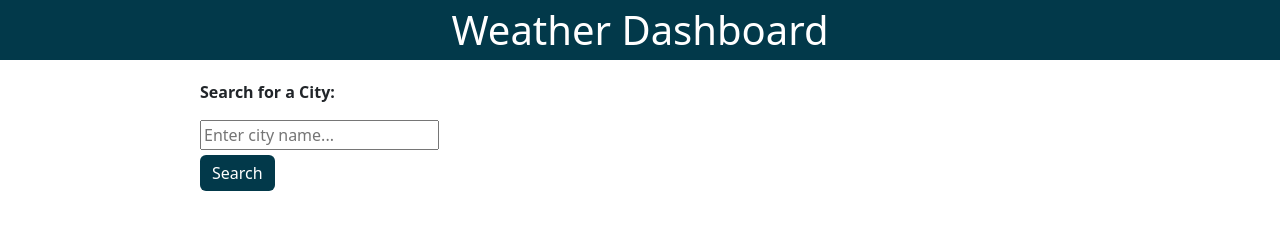
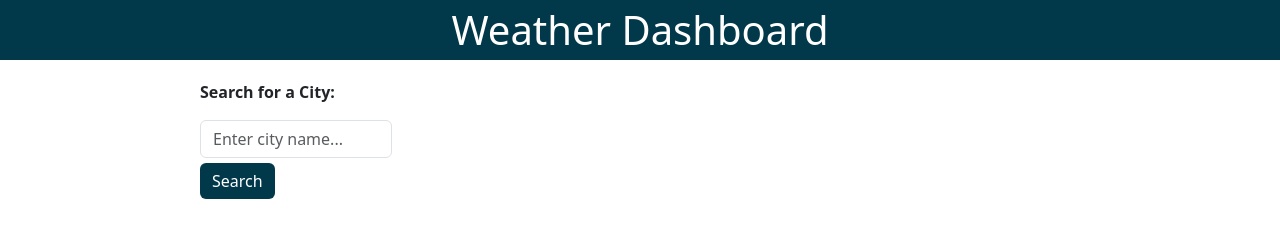
Before and after one commit to WDverse/Challenge-6, a plain HTML site: page index.html in a window 1280 px wide. Drawn offline with nearby package versions, Linux system fonts and the light colour scheme.

Commit message:
updated searchbar style

```diff
--- a/assets/css/style.css
+++ b/assets/css/style.css
@@ -22,6 +22,10 @@ button {
 p {
   font-weight: bold;
   padding-top: 20px;
+}
+
+.searchBar{
+  width: 15%!important;
 }
 
 /* Styling for buttons */
--- a/index.html
+++ b/index.html
@@ -22,7 +22,7 @@
             <!-- Form for city search -->
             <form>
                 <!-- Input field for city name -->
-                <input id="search-city" placeholder="Enter city name..."></input>
+                <input id="search-city" type="text" class="form-control searchBar" aria-label="Sizing example input" aria-describedby="inputGroup-sizing-default"placeholder="Enter city name...">
             </form>
             <!-- Button for triggering the search -->
             <button type="button" id="search-btn" class="btn btn-dark button">Search</button>
```
